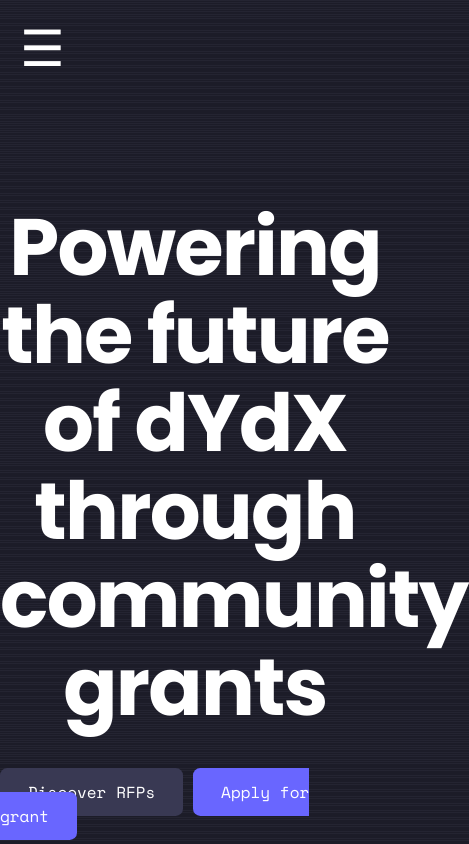
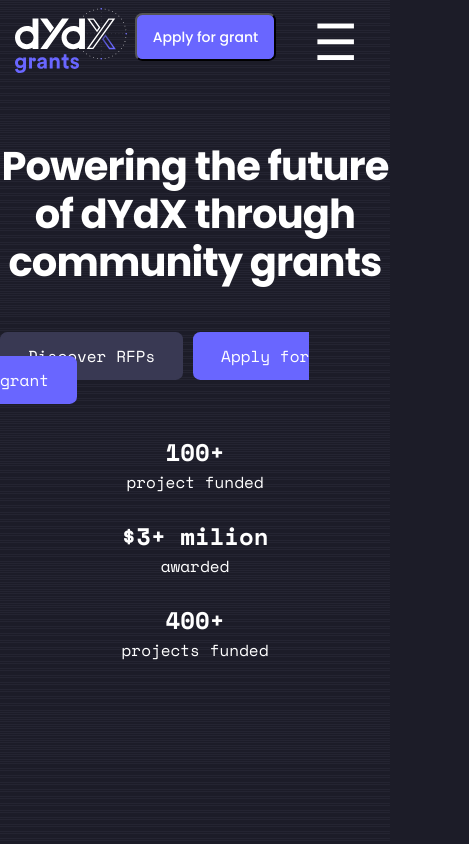
Before and after one commit to ghost122112/dXdY, a plain HTML site: page index.html in a window 390 px wide. Shown: the top 844 px of the page, 469 px wide, since content can reach past the window. Drawn offline with nearby package versions, Linux system fonts and the light colour scheme.

Commit message:
index.html

```diff
--- a/index.html
+++ b/index.html
@@ -31,6 +31,12 @@
                 </div>
             </div>
             <div class="header__wrapper--mobile">
+                <div class="header__wrapper--mobile--block">
+                    <a href="header__wrapper--mobile--block--main-link" href="index.html">
+                        <img src="photos/Logo.svg" alt="mobile-logo">
+                    </a>
+                </div>
+                <button class="header__wrapper--mobile--applybtn" type="button" title="apply for grant">Apply for grant</button>
                 <div id="navbar" class="header__wrapper--mobile--overlay">
                     <a class="header__wrapper--mobile--overlay--closebtn" href="" title="hamburger" onclick="closeNavBar()">&times;</a>
                     <div class="header__wrapper--mobile--overlay--content-list">
--- a/styles/main.css
+++ b/styles/main.css
@@ -40,6 +40,8 @@
     align-items: center;
     min-height: 120px;
     grid-area: 'block-1 block-2';
+    -webkit-backdrop-filter: brightness(0.9);
+    backdrop-filter: brightness(0.9);
 }
 
 .header > div > div.header__wrapper--block-1 > a {
@@ -138,6 +140,38 @@
                         display: initial;
                     }
 
+                    .header__wrapper--mobile > button {
+                        position: relative;
+                        left: -114px;
+                        top: -59px;
+                        float: right;
+                        width: 141px;
+                        height: 48px;
+                        background: #6966FF;
+                        border-radius: 7.29px;
+                        color: white;
+                        font-family: 'Circular Std';
+                        font-style: normal;
+                        font-weight: 500;
+                        font-size: 14px;
+                        font-family: 'Poppins', sans-serif;
+                    }
+
+                    .header__wrapper--mobile > button:hover {
+                        filter: opacity(0.7);
+                        transition: 0.3s linear;
+                    }
+
+                    .header__wrapper--mobile > div > a {
+                        position: relative;
+                        left: 15px;
+                        top: 8px;
+                    }
+
+                    .header__wrapper--mobile > div > a:hover {
+                        filter: opacity(0.7);
+                    }
+
                     .header__wrapper--mobile--overlay {
                         height: 0%;
                         width: 100%;
@@ -181,11 +215,12 @@
 
                     .header__wrapper--mobile--span {
                         font-size: 50px;
-                        position: absolute;
-                        left: 20px;
-                        top: 10px;
+                        position: relative;
+                        left: 109px;
+                        top: -68px;
                         cursor: pointer;
                         color: white;
+                        float: right;
                     }
 
                     @media screen and (max-height: 450px) {
--- a/styles/style.css
+++ b/styles/style.css
@@ -75,8 +75,43 @@
     flex-flow: column;
     justify-content: center;
     align-items: center;
-    padding: 33px 52px;
+    padding: 54px 57px;
     color: white;
+}
+.main > div > div > div.main__wrapper--intro-container--block-3 > div > h2, p {
+    margin: 0;
+}
+@media screen and (max-width: 845px) {
+    .main > div > div > div.main__wrapper--intro-container--block-2 {
+        top: -15px;
+    }
+    .main > div {
+        margin-top: 0px;
+    }
+    @media screen and (max-width: 765px) {
+        .main > div > div > div.main__wrapper--intro-container--block-3 > div {
+            padding: 12px 12px;
+        }
+        .main > div > div > div.main__wrapper--intro-container--block-3 > div > p {
+            padding: 0 calc(50% - 100px);
+        }
+        @media screen and (max-width: 600px) {
+            .main > div > div > div.main__wrapper--intro-container--block-2 {
+                top: 0px;
+            }
+            .main > div > div > div.main__wrapper--intro-container--block-3 {
+                display: flex;
+                flex-flow: column;
+                margin-top: 30px;
+            }
+            .main > div > div > div.main__wrapper--intro-container--block-1 > h1 {
+                font-weight: 700;
+                font-size: 40px;
+                line-height: 48px;
+            }
+        }
+    }
+
 }
 
 /* footer */
```
Also changed, not shown: other_pages/index2.html (+1 -1 lines), other_pages/index3.html (+1 -1 lines), other_pages/index4.html (+1 -1 lines), other_pages/index5.html (+1 -1 lines), other_pages/index6.html (+1 -1 lines).
